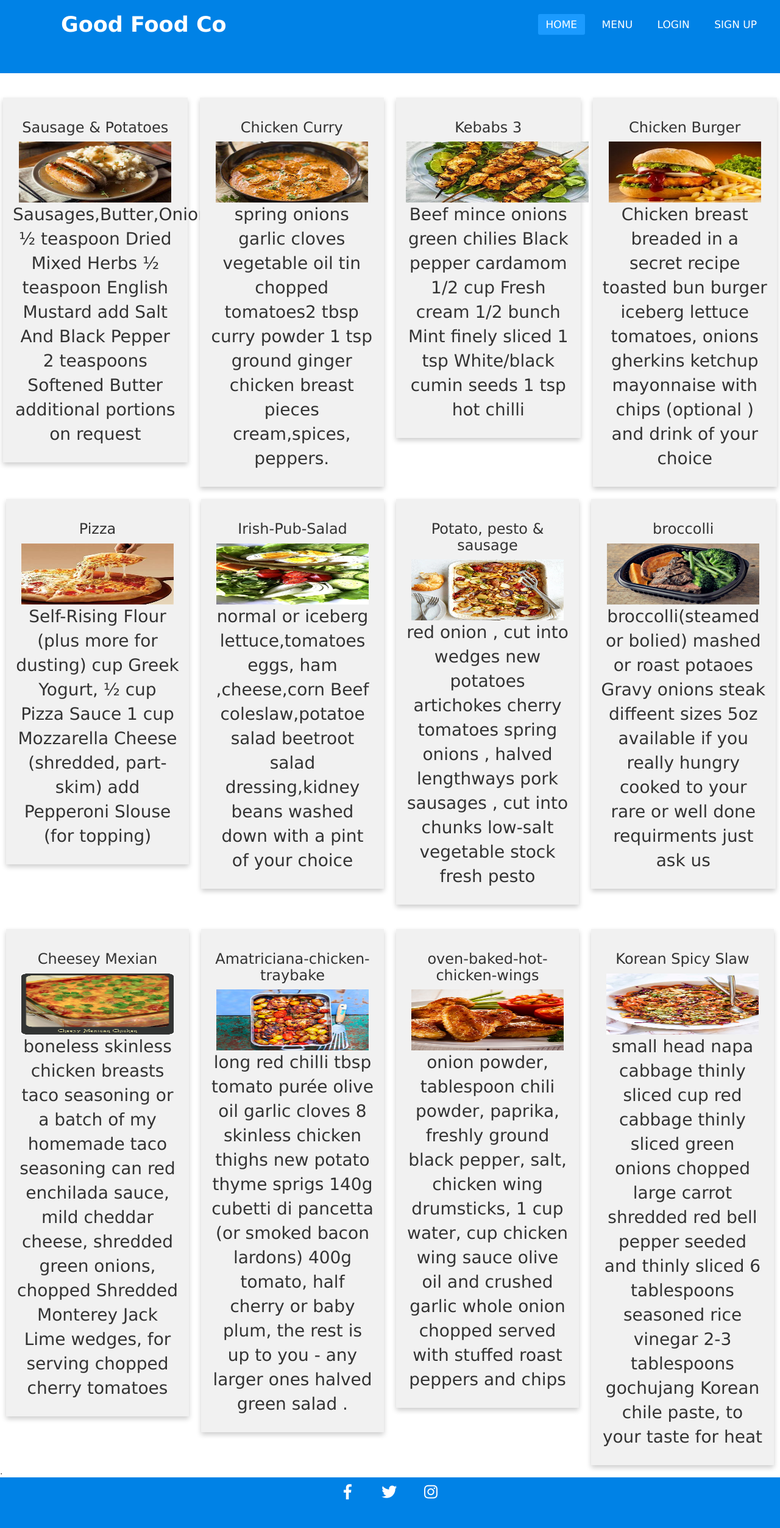
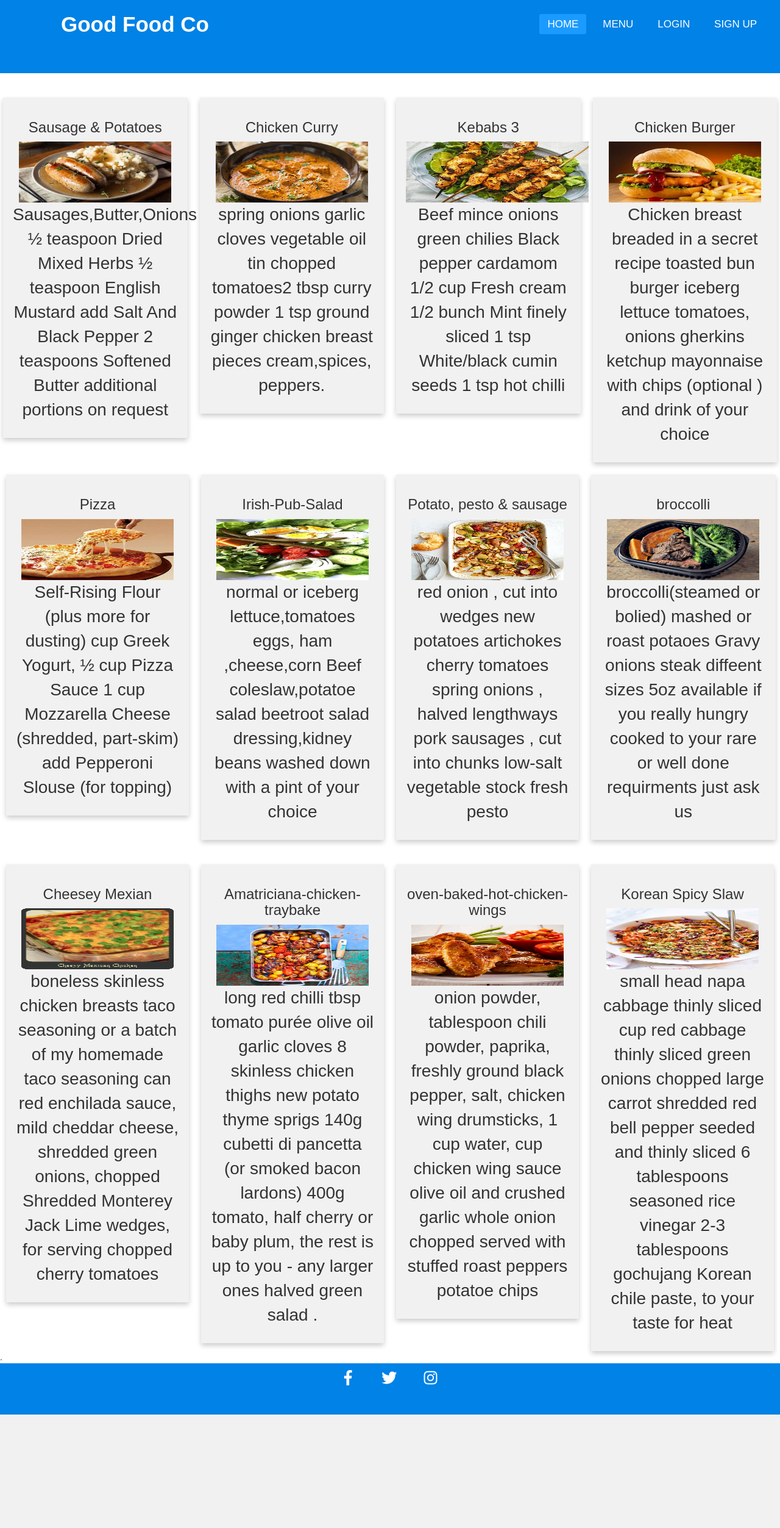
Before and after one commit to Code-Institute-Submissions/Great-Food-Co, a PHP site: page /menu.html in a window 1280 px wide. Shown: the whole page at 61% size. After the commit the page ends 2319 px from the top, so only its background shows below. Run offline with PHP 8.4, Linux system fonts and the light colour scheme; some libraries are stand-ins or nearby versions.

```diff
--- a/assets/style.css
+++ b/assets/style.css
@@ -308,14 +308,13 @@ textarea{
   }
 
   /*login page results */
-  * {box-sizing: border-box;}
-  body {font-family: Verdana, sans-serif;}
+
   .mySlides {display: none;}
   img {vertical-align: middle;}
 
   /* Slideshow container */
   .slideshow-container {
-    max-width: 1000px;
+    max-width: 100px;
     position: relative;
     margin: auto;
   }
@@ -377,7 +376,3 @@ textarea{
   @media only screen and (max-width: 300px) {
     .text {font-size: 11px}
   }
-
-  h2{
-      text-align: center;
-  }
--- a/menu.html
+++ b/menu.html
@@ -195,8 +195,10 @@
               olive oil and crushed garlic
                whole onion chopped
             served with stuffed
-          roast peppers and
-        chips </p>
+          roast peppers potatoe
+           chips
+
+       </p>
         </div>
       </div>
 
```
